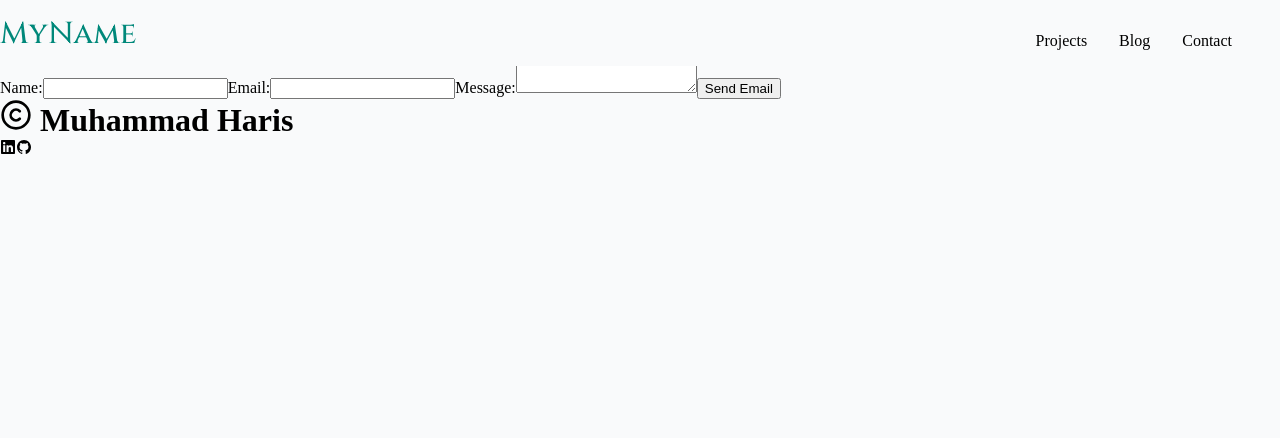
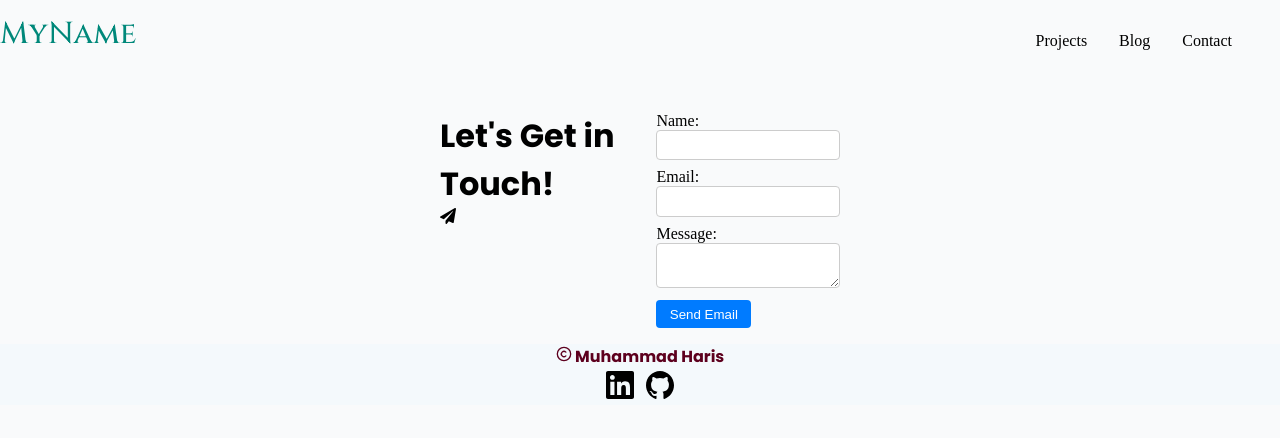
Before and after one commit to Haris270/my-portfolio, a React (Vite) app: page /contact in a window 1280 px wide. Shown: the top 438 px of the page. Built offline with nearby package versions, Linux system fonts and the light colour scheme.

Commit message:
Style the Footer Component

```diff
--- a/src/index.css
+++ b/src/index.css
@@ -360,3 +360,94 @@ img.project-img{
   padding-left: 5px;
   padding-bottom: 5px;
 }
+
+
+/* Styling the Contact Form Component */
+
+form {
+  display: flex;
+  flex-direction: row;
+
+
+  max-width: 400px;
+  margin: 0 auto;
+  margin-top: 7rem;
+}
+
+.contact-text{
+  flex-direction: column;
+  align-items: center;
+}
+
+.contact-text h1{
+  font-family: "Poppins", sans-serif;
+  font-size: 2rem;
+}
+
+.contact-boxes{
+  flex-direction: column;
+}
+label {
+    display: block;
+    margin-bottom: 0.5em;
+}
+
+input, textarea {
+    width: 100%;
+    padding: 0.5em;
+    border: 1px solid #ccc;
+    border-radius: 4px;
+}
+
+button {
+    padding: 0.5em 1em;
+    border: none;
+    background-color: #007BFF;
+    color: white;
+    border-radius: 4px;
+    cursor: pointer;
+}
+
+button:hover {
+    background-color: #0056b3;
+}
+
+/* ------------------ Styling the Footer Component --------------- */
+
+.footer{
+  display: flex;
+  flex-direction: column;
+  justify-content: center;
+  align-items: center;
+  background-color:#f4f9fc;
+  margin-top: 1rem;
+  margin-bottom: 1rem;
+
+}
+
+.footer h1{
+  display: block;
+  justify-content: center;
+  font-size: 1rem;
+  font-family: "Poppins", sans-serif;
+  color: #5D001E;
+}
+
+.rightLogo{
+  margin-left: 0.5em;
+}
+
+.footer-logo{
+  height: 1.5rem;
+  width: 1.5rem;
+  /* padding-left: 1rem; */
+}
+
+
+
+@media (min-width: 44em){
+  .footer-logo{
+    height: 2rem;
+    width: 2rem;
+  }
+}
```
